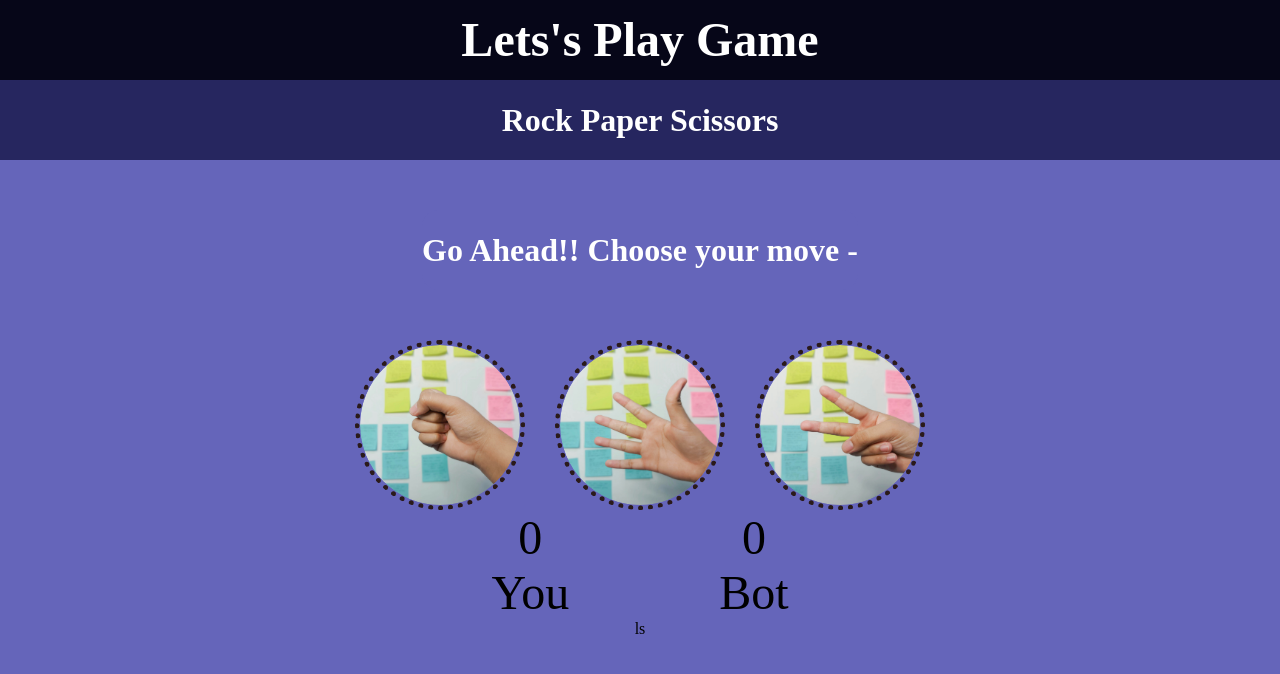
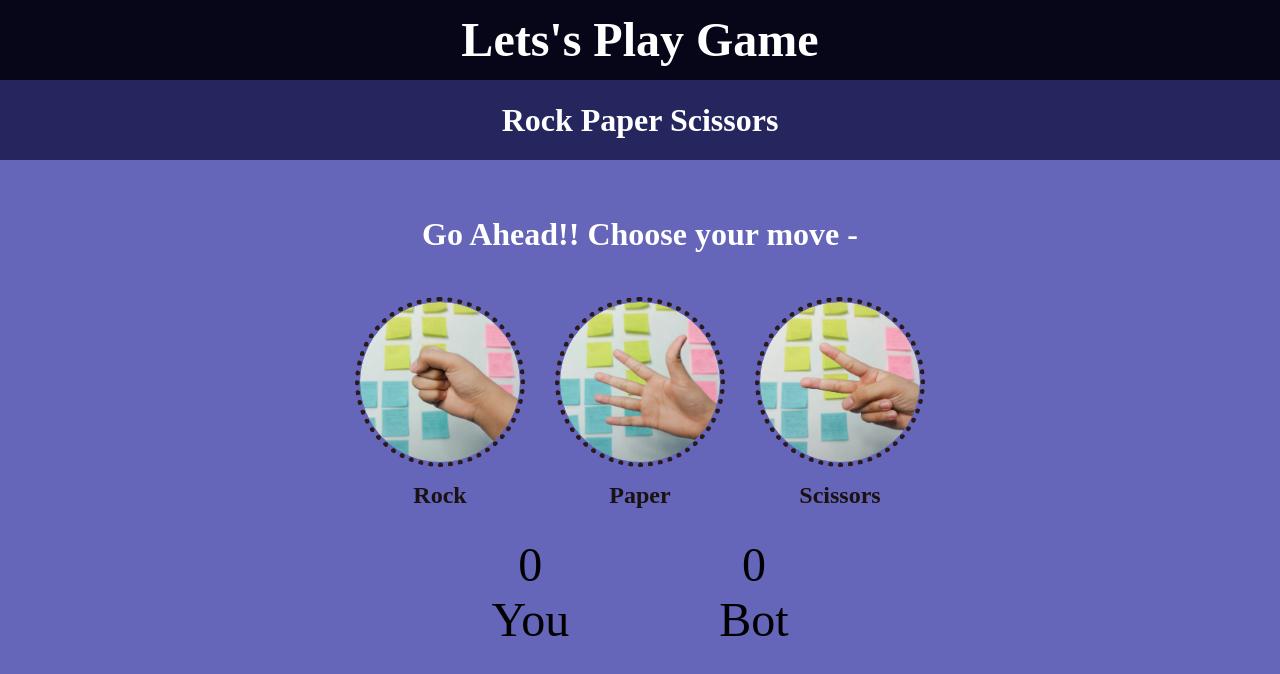
Before and after one commit to Mantsha275/Rock-Paper-Sci-game, a plain HTML site: page index.html in a window 1280 px wide. Drawn offline with Linux system fonts and the light colour scheme.

Commit message:
Update game UI with choice names

```diff
--- a/index.html
+++ b/index.html
@@ -12,17 +12,30 @@
     <h3>
         Go Ahead!!
         Choose your move -</h3>
-    <div class="choices">
+<div class="choices">
+
+    <div class="choice">
         <button id="rock">
             <img src="./images/rock.jpg" alt="Rock">
         </button>
+        <p>Rock</p>
+    </div>
+
+    <div class="choice">
         <button id="paper">
             <img src="./images/paper.jpg" alt="Paper">
         </button>
+        <p>Paper</p>
+    </div>
+
+    <div class="choice">
         <button id="scissors">
             <img src="./images/sci.jpg" alt="Scissors">
         </button>
+        <p>Scissors</p>
     </div>
+
+</div>
     <div class="score-board">
         <div class = "score">
             <p>0</p>
@@ -37,4 +50,4 @@
     </div>
     <script src="script.js"></script>
 </body>
-</html>ls
+</html>
--- a/script.js
+++ b/script.js
@@ -0,0 +1,3 @@
+let myscore=0;
+let botscore=0;
+const choices= ["rock","paper","scissors"];
--- a/style.css
+++ b/style.css
@@ -22,7 +22,7 @@ h2{
 h3{
    /* background-color:rgb(139, 139, 181);*/
     color:white;
-    line-height: 5rem;
+    line-height: 3rem;
     height: 5rem;
     font-size: 2rem;
     display:inline-block;
@@ -36,7 +36,18 @@ h3{
     /*height: 600px;
     width: 600px;*/
     gap:30px;
-    margin-top: 50px;
+    margin-top: 7px;
+}
+.choice{
+    display: flex;
+    flex-direction: column;
+    align-items: center;
+}
+.choice p{
+    margin-top: 15px;
+    font-size: 1.5rem;
+    color: rgb(26, 17, 17);
+    font-weight: bold;
 }
 button {
     height: 170px;
@@ -66,5 +77,5 @@ img {
     align-items:center;
     gap:150px;
     font-size: 3rem;
-
+    margin-top: 28px;
 }
```
